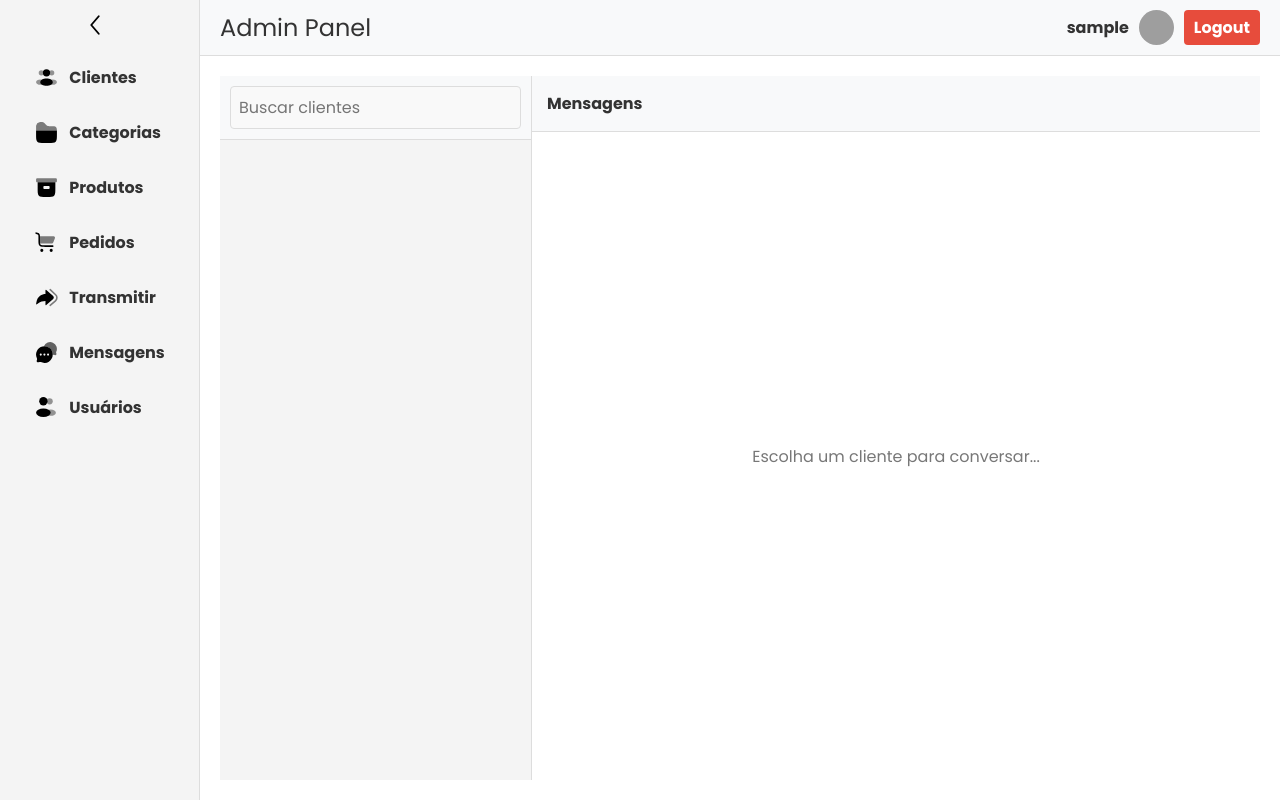
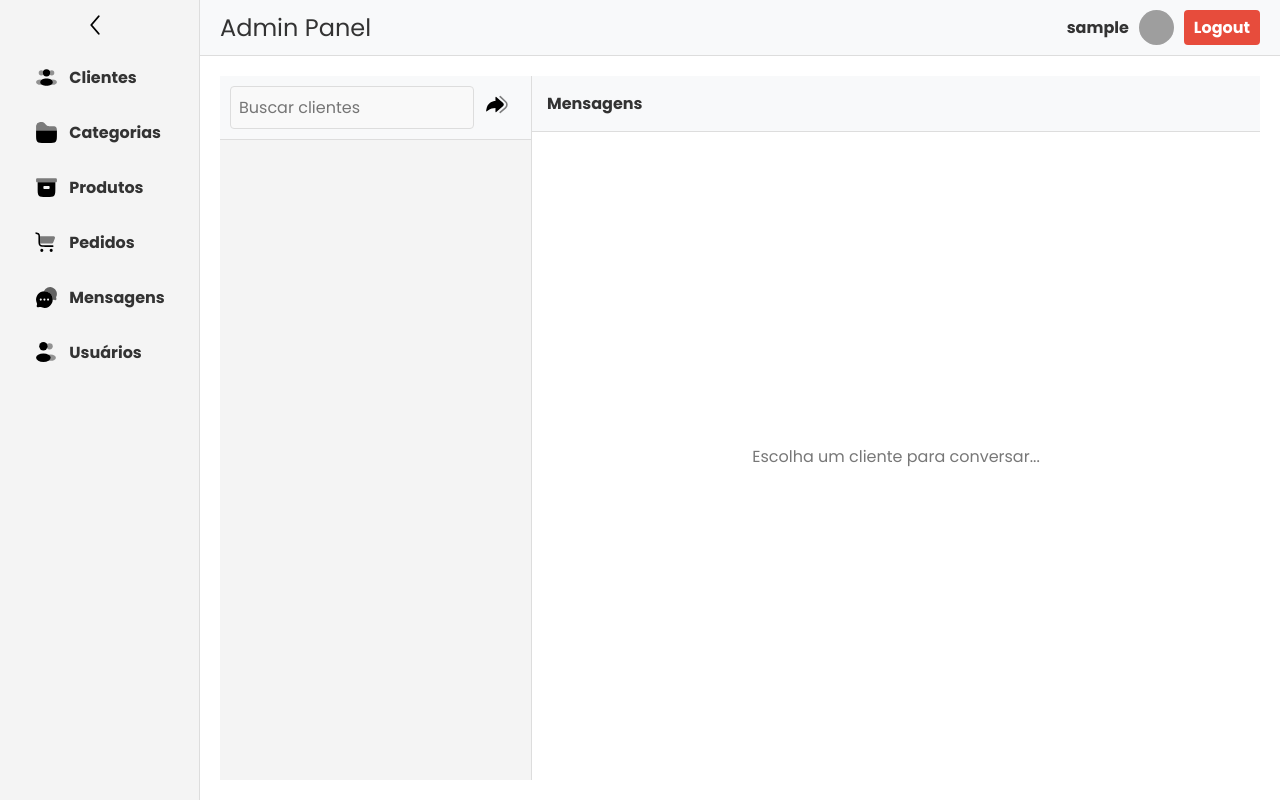
Before and after one commit to edgargavioli/telegram-chat-bot, a Flask app: page /mensagens/ in a window 1280 px wide. Run offline with Flask 3, Linux system fonts and the light colour scheme; the visitor is signed in with stand-in values (Sample User, id 1); data that the repository does not hold is empty; grey boxes are pictures that could not be loaded.

Commit message:
feat: adiciona a função de transmitir

```diff
--- a/app/static/css/style.css
+++ b/app/static/css/style.css
@@ -25,6 +25,7 @@
     0% {
         transform: rotateY(180deg);
     }
+
     100% {
         transform: rotateY(0);
     }
@@ -34,6 +35,7 @@
     0% {
         transform: rotateY(0);
     }
+
     100% {
         transform: rotateY(180deg);
     }
@@ -316,7 +318,8 @@
     margin-top: 20px;
 }
 
-.table th, .table td {
+.table th,
+.table td {
     padding: 10px;
     text-align: left;
     border-bottom: 1px solid #ddd;
@@ -447,7 +450,7 @@
     margin-bottom: 20px;
 }
 
-.product-form-title{
+.product-form-title {
     margin-bottom: 20px;
 }
 
@@ -506,6 +509,22 @@
     padding: 10px;
     background-color: #f8f9fa;
     border-bottom: 1px solid #ddd;
+    display: flex;
+    align-items: center;
+}
+
+.search-input-div {
+    width: 90%;
+}
+
+.transmite-div {
+    display: flex;
+    width: 50px;
+    cursor: pointer;
+}
+
+.transmite-div a {
+    margin-left: 10px;
 }
 
 .search-input {
--- a/app/templates/base.html
+++ b/app/templates/base.html
@@ -23,7 +23,6 @@
                     <li><a href="/categorias/"><img src="{{ url_for('static', filename='img/icons/category.svg') }}" alt="Categorias" class="sidebar-pic"><span>Categorias</span></a></li>
                     <li><a href="/produtos/"><img src="{{ url_for('static', filename='img/icons/product.svg') }}" alt="Produtos" class="sidebar-pic"><span>Produtos</span></a></li>
                     <li><a href="/pedidos/"><img src="{{ url_for('static', filename='img/icons/orders.svg') }}" alt="Pedidos" class="sidebar-pic"><span>Pedidos</span></a></li>
-                    <li><a href="/transmitir/"><img src="{{ url_for('static', filename='img/icons/trasmite.svg') }}" alt="Transmitir" class="sidebar-pic"><span>Transmitir</span></a></li>
                     <li><a href="/mensagens/"><img src="{{ url_for('static', filename='img/icons/message.svg') }}" alt="Mensagens" class="sidebar-pic"><span>Mensagens</span></a></li>
                     <li><a href="/usuarios/"><img src="{{ url_for('static', filename='img/icons/users.svg') }}" alt="Usuários" class="sidebar-pic"><span>Usuários</span></a></li>
                 </ul>
--- a/app/templates/pages/mensagens/mensagens.html
+++ b/app/templates/pages/mensagens/mensagens.html
@@ -4,8 +4,13 @@
     <div class="messages-container">
         <aside class="contacts-sidebar">
             <div class="search-bar">
-                <input type="text" placeholder="Buscar clientes" class="search-input" id="search-input" oninput="filterContacts()">
-                <span class="clear-icon" id="clear-icon" onclick="clearSearch()">×</span>
+                <div class="search-input-div">
+                    <input type="text" placeholder="Buscar clientes" class="search-input" id="search-input" oninput="filterContacts()">
+                    <span class="clear-icon" id="clear-icon" onclick="clearSearch()">×</span>
+                </div>
+                <div class="transmite-div">
+                    <a onclick="transmitir()" ><img src="{{ url_for('static', filename='img/icons/trasmite.svg') }}" alt="Transmitir" class="sidebar-pic"></a>
+                </div>
             </div>
             <ul class="contacts-list" id="contacts-list">
             </ul>
```
Also changed, not shown: app/static/js/mensagens/mensagens.js (+49 -20 lines), 1 other file. Lines whose indentation alone changed are shown as unchanged.
